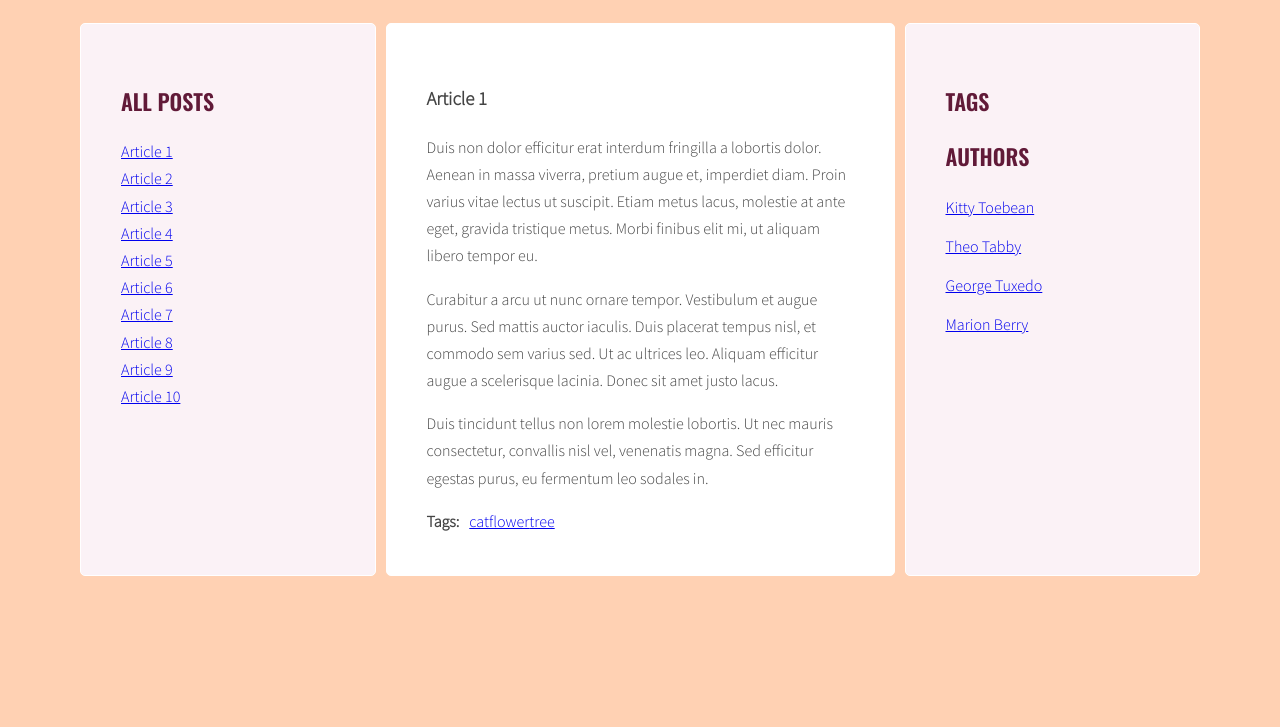
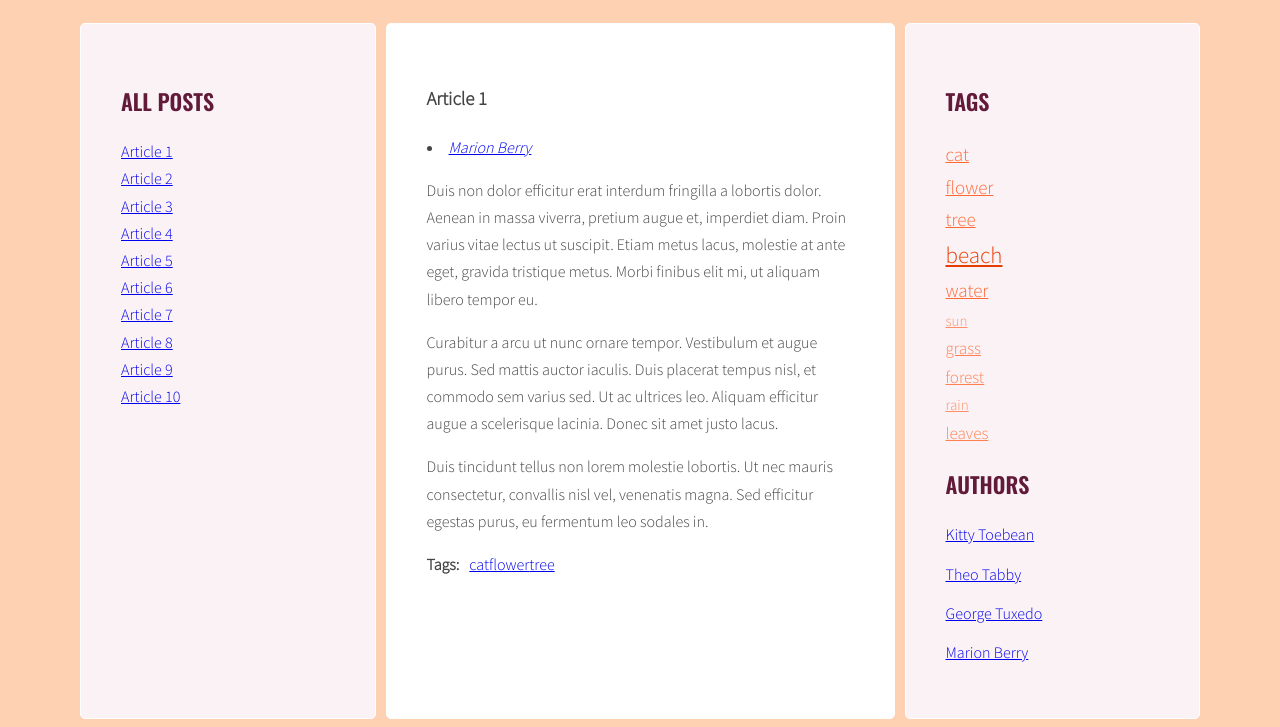
Before and after one commit to Agnieszka-Ciesinska/javascript-blog, a website: page index.html in a window 1280 px wide. Shown: the part 220-947 px from the top of the page. Before the commit the page ends 804 px from the top, so only its background shows below. Drawn offline with nearby package versions, Linux system fonts and the light colour scheme.

Commit message:
Fix error and add function calculateTags and calculateTagClass, SCSS for cloud

```diff
--- a/js/script.js
+++ b/js/script.js
@@ -3,7 +3,7 @@
 function titleClickHandler(event){
   event.preventDefault();
   const clickedElement = this;
-  console.log('Link was clicked!');
+  //console.log('Link was clicked!');
 
   /*[DONE] remove class 'active' from all article links  */
 
@@ -50,6 +50,8 @@ const optArticleSelector = '.post';
 const optTitleSelector = '.post-title';
 const optTitleListSelector = '.titles';
 const optArticleTagsSelector = '.post-tags .list';
+const optCloudClassCount = 5;
+const optCloudClassPrefix = 'tag-size-';
 
 function generateTitleLinks(customSelector = ''){
   console.log();
@@ -63,15 +65,15 @@ function generateTitleLinks(customSelector = ''){
   let html = '';
 
   const articles = document.querySelectorAll(optArticleSelector + customSelector);
-  console.log(customSelector);
-  console.log(articles);
+  //console.log(customSelector);
+  //console.log(articles);
 
   for(let article of articles){
 
     /* get the article id */
 
     const articleId = article.getAttribute('id');
-    console.log(articleId);
+    //console.log(articleId);
 
     /* find the title element */
     /* get the title from the title element */
@@ -81,7 +83,7 @@ function generateTitleLinks(customSelector = ''){
     /* create HTML of the link */
 
     const linkHTML = '<li><a href="#' + articleId + '"><span>' + articleTitle + '</span></a></li>';
-    console.log(linkHTML);
+    //console.log(linkHTML);
 
     /* insert link into titleList */
 
@@ -89,7 +91,7 @@ function generateTitleLinks(customSelector = ''){
 
     /* insert link into html variable */
     html = html + linkHTML;
-    console.log(html);
+    //console.log(html);
   }
 
   titleList.innerHTML = html;
@@ -99,16 +101,45 @@ function generateTitleLinks(customSelector = ''){
 generateTitleLinks();
 
 const links = document.querySelectorAll('.titles a');
-console.log(links);
+//console.log(links);
 
 for(let link of links){
   link.addEventListener('click', titleClickHandler);
+}
+//****************************************************FUNCTION CALCULATE TAGS PARAMS********************************************
+function calculateTagsParams(tags){
+  const params = {
+    max: 0,
+    min: 99999,
+  };
+  for(let tag in tags){
+    console.log(tag + ' is used ' + tags[tag] + ' times');
+    if(tags[tag] > params.max){
+      params.max = tags[tag];
+    }
+    if(tags[tag] < params.min){
+      params.min = tags[tag];
+    }
+  }
+
+  return params;
+
+}
+
+//*****************************************************calculateTagClass***********************************************************
+
+function calculateTagClass(count, params){
+  const normalizedCount = count - params.min;
+  const normalizedMax = params.max - params.min;
+  const percentage = normalizedCount / normalizedMax;
+  const classNumber = Math.floor( percentage * (optCloudClassCount - 1) + 1 );
+  return optCloudClassPrefix + classNumber;
 }
 
 //*********************************************************************************************************************************/
 /*GENERATE TAGS */
 
-const optTagsListSelector = '.tags .list';
+const optTagsListSelector = '.tags.list';
 
 function generateTags(){
 
@@ -118,7 +149,7 @@ function generateTags(){
   /* find all articles */
 
   const articles = document.querySelectorAll(optArticleSelector);
-  console.log(articles);
+  //console.log(articles);
 
   /* START LOOP: for every article: */
 
@@ -127,7 +158,7 @@ function generateTags(){
     /* find tags wrapper */
 
     const tagsWrapper = article.querySelector(optArticleTagsSelector);
-    console.log(tagsWrapper);
+    //console.log(tagsWrapper);
 
     /* make html variable with empty string */
 
@@ -136,27 +167,27 @@ function generateTags(){
     /* get tags from data-tags attribute */
 
     const articleTags = article.getAttribute('data-tags');
-    console.log(articleTags);
+    //console.log(articleTags);
 
     /* split tags into array */
 
     const articleTagsArray = articleTags.split(' ');
-    console.log(articleTagsArray);
+    //console.log(articleTagsArray);
 
     /* START LOOP: for each tag */
 
     for(let tag of articleTagsArray){
-      console.log(tag);
+      //console.log(tag);
 
       /* generate HTML of the link */
 
       const linkHTML = '<li><a href="#tag-' + tag + '">' + tag + '</a></li>';
-      console.log(linkHTML);
+      //console.log(linkHTML);
 
       /* add generated code to html variable */
 
       html = html + linkHTML;
-      console.log(html);
+      //console.log(html);
 
       /* [NEW] check if this link is NOT already in allTags */
 
@@ -187,26 +218,28 @@ function generateTags(){
 
   /* [NEW] create variable for all links HTML code */
 
+  const tagsParams = calculateTagsParams(allTags);
+  console.log('tagsParams:', tagsParams);
   let allTagsHTML = '';
 
   /* [NEW] START LOOP: for each tag in allTags */
 
   for(let tag in allTags){
-    /*[NEW] generate code of a link and add it to allTagsHTML */
+  /*[NEW] generate code of a link and add it to allTagsHTML */
+    //allTagsHTML += tag + ' (' + allTags[tag] + ') '; - wyświetla jedynie nazwę tagu oraz liczbę jego wystąpień */
+    //allTagsHTML += '<li><a href="#tag-' + tag + ' ('+ allTags[tag] + ')</a></li>'; - tak myślałam żeby zrobić aby wygenerować link html.
+    const tagLinkHTML = '<li><a href="#tag-' + tag + '" class="' + calculateTagClass(allTags[tag], tagsParams) + '"> ' + tag + '</a></li>';
+    allTagsHTML += tagLinkHTML;
 
-    //allTagsHTML += tag + ' (' + allTags[tag] + ') '; - wyświetla jedynie nazwę tagu oraz liczbę jego wystąpień */
-    allTagsHTML += '<li><a href="#tag-' + tag + ' ('+ allTags[tag] + ')</a></li>';
+    /*[NEW] END LOOP: for each tag in allTags */
 
   }
-
-  /*[NEW] END LOOP: for each tag in allTags */
 
   /*[NEW] add html from allTagsHTML to tagList */
 
   tagList.innerHTML = allTagsHTML;
 
 }
-
 
 generateTags();
 //******************************************************************************************************************************
@@ -221,27 +254,27 @@ function tagClickHandler(event){
   /* make new constant named "clickedElement" and give it the value of "this" */
 
   const clickedElement = this;
-  console.log('Link was clicked!');
+  //console.log('Link was clicked!');
 
   /* make a new constant "href" and read the attribute "href" of the clicked element */
 
   const href = clickedElement.getAttribute('href');
-  console.log(href);
+  //console.log(href);
 
   /* make a new constant "tag" and extract tag from the "href" constant */
 
   const tag = href.replace('#tag-', '');
-  console.log(tag);
+  //console.log(tag);
 
   /* find all tag links with class active */
 
   const activeTags = document.querySelectorAll('a.active[href^="#tag-"]');
-  console.log(activeTags);
+  //console.log(activeTags);
 
   /* START LOOP: for each active tag link */
 
   for(let activeTag of activeTags){
-    console.log(activeTag);
+    //console.log(activeTag);
 
     /* remove class active */
 
@@ -254,12 +287,12 @@ function tagClickHandler(event){
   /* find all tag links with "href" attribute equal to the "href" constant */
 
   const tagLinks = document.querySelectorAll('a[href="' + href + '"]'); //querySelectorAll czy getAttribute?
-  console.log(tagLinks);
+  //console.log(tagLinks);
 
   /* START LOOP: for each found tag link */
 
   for(let tagLink of tagLinks){
-    console.log(tagLink);
+    //console.log(tagLink);
 
     /* add class active */
 
@@ -283,7 +316,7 @@ function addClickListenersToTags(){
 
   let href = '#tag-';
   const allTagLinks = document.querySelectorAll('a[href^="' + href + '"]');
-  console.log(allTagLinks);
+  //console.log(allTagLinks);
 
   /* START LOOP: for each link */
 
@@ -308,12 +341,12 @@ function generateAuthors(){
 
   /* find all articles */
   const articles = document.querySelectorAll(optArticleSelector);
-  console.log(articles);
+  //console.log(articles);
 
   /* START LOOP: for every article: */
 
   for(let article of articles){
-    console.log(article);
+    //console.log(article);
 
     /* find author wrapper */
 
@@ -326,7 +359,7 @@ function generateAuthors(){
     /* get author from data-author attribute */
 
     const author = article.getAttribute('data-author');
-    console.log(author);
+    //console.log(author);
 
     /* insert HTML of all the links into the author wrapper */
 
@@ -359,27 +392,27 @@ function authorClickHandler(event){
   /* make new constant named "clickedElement" and give it the value of "this" */
 
   const clickedElement = this;
-  console.log(clickedElement);
+  //console.log(clickedElement);
 
   /*  make a new constant "href" and read the attribute "href" of the clicked element */
 
   const href = clickedElement.getAttribute('href');
-  console.log(href);
+  //console.log(href);
 
   /*  make a new constant "author" and extract author from the "href" constant */
 
   const author = author.replace('#author-', '');
-  console.log(author);
+  //console.log(author);
 
   /* find all author links with class active */
 
   const activeAuthorLinks = document.querySelectorAll('a.active[href^="#author-"]');
-  console.log(activeAuthorLinks);
+  //console.log(activeAuthorLinks);
 
   /* START LOOP: for each active author link */
 
   for (let activeAuthorLink of activeAuthorLinks) {
-    console.log(activeAuthorLink);
+    //console.log(activeAuthorLink);
 
     /* remove class active */
 
@@ -392,12 +425,12 @@ function authorClickHandler(event){
   /* find all tag links with "href" attribute equal to the "href" constant */
 
   const authorLinks = document.querySelectorAll('a[href="' + href + '"]');
-  console.log(authorLinks);
+  //console.log(authorLinks);
 
   /* START LOOP: for each found tag link */
 
   for (let authorLink of authorLinks) {
-    console.log(authorLink);
+    //console.log(authorLink);
 
     /* add class active */
 
@@ -430,5 +463,3 @@ function addClickListenersToAuthors(){
 }
 
 addClickListenersToAuthors();
-
-//*************************************TAGS CLOUD*************************************************************
--- a/sass/style.scss
+++ b/sass/style.scss
@@ -45,6 +45,38 @@ body {
     color: lighten($color-dark, 20%);
   }
 }
+
+.tag-size-1 {
+  font-size: 15px;
+  color:#ff8f66  ;
+  display: inline;
+}
+
+.tag-size-2 {
+  font-size: 17px;
+  color:  #ff7f50;
+  display: inline;
+}
+
+.tag-size-3 {
+  font-size: 19px;
+  color:  #ff6933;
+  display: inline;
+}
+
+.tag-size-4 {
+  font-size: 21px;
+  color: #ff571a;
+  display: inline;
+}
+
+.tag-size-5 {
+  font-size: 23px;
+  color: #e63d00;
+  display: inline;
+}
+
+
 /* Layout */
 
 .wrapper {
```
Also changed, not shown: css/style.css, 1 other file.
